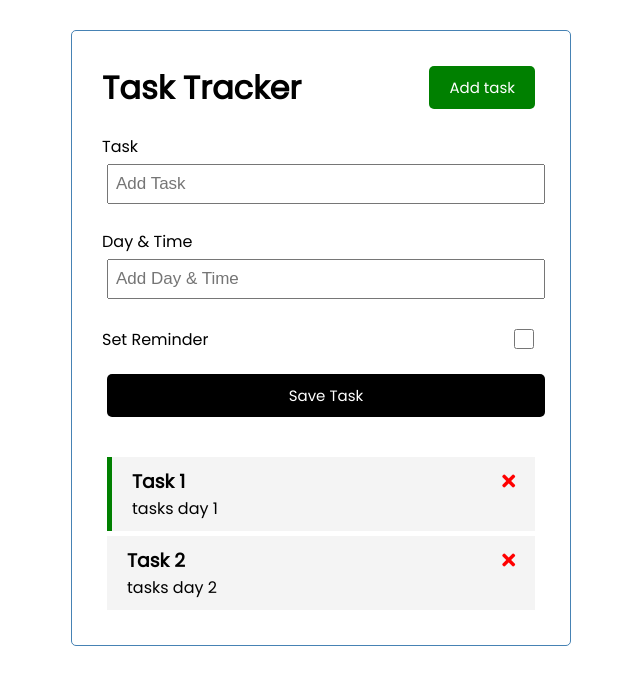
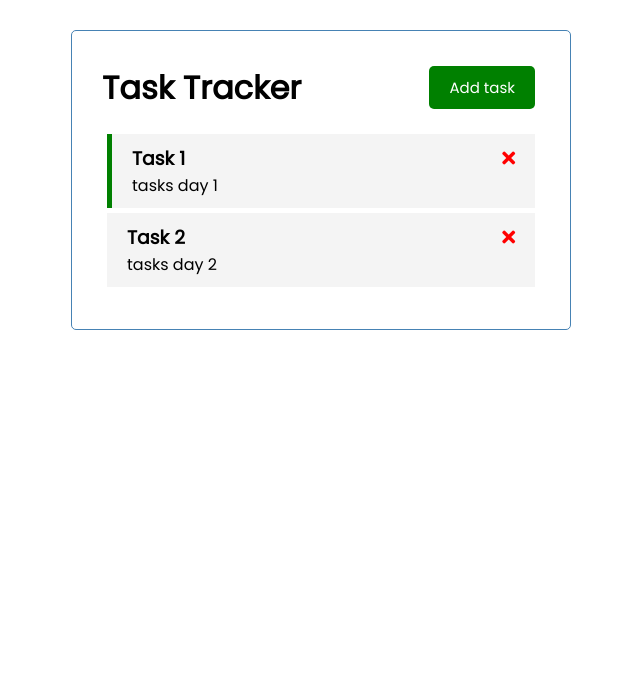
Before and after one commit to user4302/vue-random-user-generator, a Vue app: page / in a window 1280 px wide. Shown: the top 684 px of the page, without its empty margins (319-959 px from the left). Built offline with nearby package versions, Linux system fonts and the light colour scheme.

Commit message:
[WIP] add button click functionality

```diff
--- a/src/App.vue
+++ b/src/App.vue
@@ -1,8 +1,9 @@
 <template>
-  <!-- <RouterView /> -->
   <div class="container">
-    <Header title="Task Tracker"/>
-    <AddTask @add-task="addTask"/>
+    <Header @toggle-add-task="toggleAddTask" title="Task Tracker" :showAddTask="showAddTask" />
+    <div v-show="showAddTask">
+      <AddTask @add-task="addTask"/>
+    </div>
     <Tasks @toggle-reminder="toggleReminder" @delete-task="deleteTask" :tasks="tasks"/>
   </div>
 </template>
@@ -21,10 +22,14 @@
   },
   data(){
     return{
-      tasks: []
+      tasks: [],
+      showAddTask: false
     }
   },
   methods: {
+    toggleAddTask(){
+      this.showAddtask = !this.showAddtask
+    },
     addTask(task){
       this.tasks = [...this.tasks, task]
     },
--- a/src/components/Button.vue
+++ b/src/components/Button.vue
@@ -1,5 +1,9 @@
 <template>
-    <button @click='onClick()' class='btn' :style='{background: color}'>{{text}}</button>
+    <button
+        @click="onClick()"
+        class='btn'
+        :style='{background: color}'
+    >{{text}}</button>
 </template>
 
 <script>
@@ -11,7 +15,7 @@
     },
     methods:{
         onClick(){
-            console.log('click')
+            this.$emit('button-click')
         }
     }
 }
--- a/src/components/Header.vue
+++ b/src/components/Header.vue
@@ -1,7 +1,11 @@
 <template>
     <header>
         <h1>{{title}}</h1>
-        <Button text='Add task' color='green' />
+        <Button
+            @button-click="$emit('toggle-add-task')"
+            :text="showAddTask ? 'Close' : 'Add task'"
+            :color="showAddTask ? 'red' : 'green'"
+        />
     </header>
 </template>
 
@@ -11,7 +15,8 @@
 export default {
     name: 'Header',
     props: {
-        title: String
+        title: String,
+        showAddTask:Boolean
     },
     components: {
         Button
```
